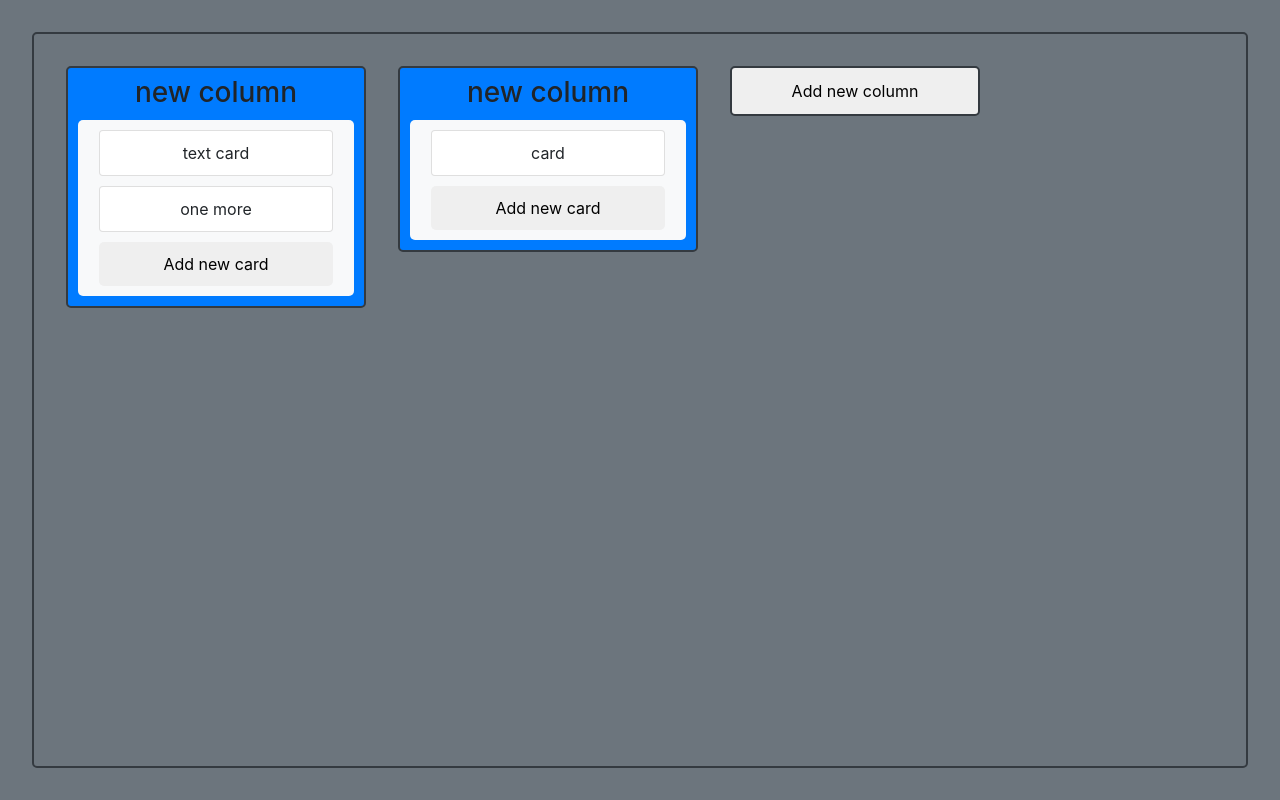
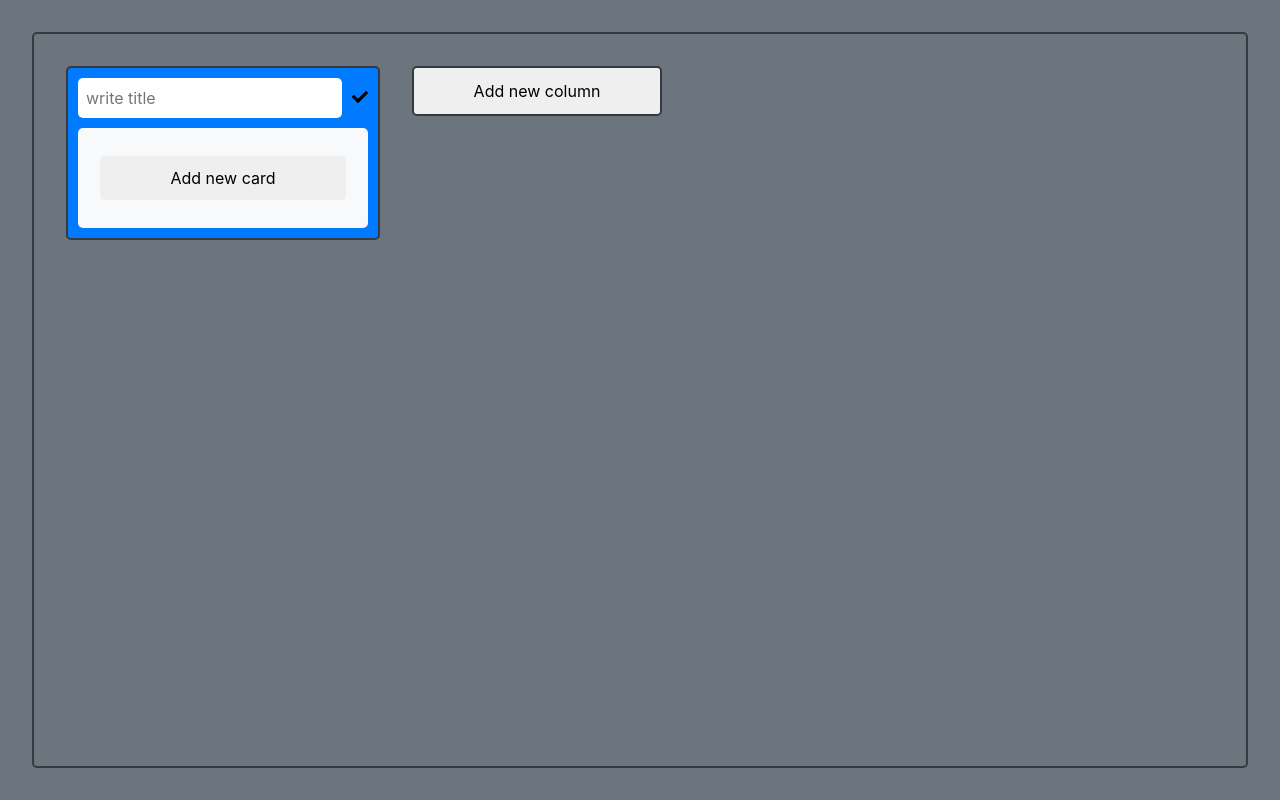
Before and after one commit to TuranC/kanban-board, a React (Create React App) app: page / in a window 1280 px wide. Both pictures are taken after a click on the button "Add new column". Built offline with nearby package versions, Linux system fonts and the light colour scheme.

Commit message:
editing title

```diff
--- a/package.json
+++ b/package.json
@@ -40,6 +40,7 @@
     "@babel/core": "^7.10.2",
     "@babel/preset-env": "^7.10.2",
     "@babel/preset-react": "^7.10.1",
+    "@fortawesome/fontawesome-free": "^5.13.0",
     "babel-eslint": "^10.1.0",
     "babel-loader": "^8.1.0",
     "bootstrap": "^4.5.0",
--- a/src/App.js
+++ b/src/App.js
@@ -9,20 +9,15 @@ class App extends React.Component {
     super(props);
 
     this.state = {
-      columns: [
-        {
-          title: 'new column',
-          cards: ['text card', 'one more'],
-        },
-      ],
+      columns: [],
     };
   }
 
   handleAddColumn = () => {
     const columnsArray = [];
     const newColumn = {
-      title: 'new column',
-      cards: ['card'],
+      title: '',
+      cards: [],
     };
     const { columns } = this.state;
     columns.push(newColumn);
@@ -41,7 +36,11 @@ class App extends React.Component {
     const initColumns = columns.map((col) => {
       const { title, cards } = col;
       return (
-        <Column title={title} cards={cards} key={`column${key++}`} />
+        <Column
+          title={title}
+          cards={cards}
+          key={`column${key++}`}
+        />
       );
     });
     return (
--- a/src/components/Column.js
+++ b/src/components/Column.js
@@ -2,14 +2,47 @@ import React from 'react';
 import './Column.scss';
 import PropTypes from 'prop-types';
 import Card from './Card';
+import ColumnSettings from './settings/ColumnSettings';
 
 let key = 0;
+const colSetKey = 0;
 
 class Column extends React.Component {
+  constructor(props) {
+    super(props);
+
+    this.state = {
+      title: '',
+      cards: [],
+      isChangedTag: false,
+    };
+  }
+
   handleAddCard = () => {
     this.setState({
       cards: this.props.cards.push('new card'),
     });
+  }
+
+  handleChangeTag = () => {
+    this.setState({
+      isChangedTag: !this.state.isChangedTag,
+    });
+  }
+
+  handleChange = (event) => {
+    this.setState({
+      title: event.target.value,
+    });
+  }
+
+  handleSubmit = (event) => {
+    event.preventDefault();
+    if (this.state.title.length > 0) {
+      this.setState({
+        isChangedTag: true,
+      });
+    }
   }
 
   render() {
@@ -21,10 +54,19 @@ class Column extends React.Component {
     if (this.props.cards.length === 0) {
       classesCardField.push('card-field-default');
     }
+    const changeTag = true;
 
     return (
       <div className="column bg-primary">
-        <h3 className="text-center mt-2">{this.props.title}</h3>
+        <ColumnSettings
+          title={this.state.title}
+          changeTag={changeTag}
+          handleSubmit={this.handleSubmit}
+          handleChange={this.handleChange}
+          handleChangeTag={this.handleChangeTag}
+          isChangedTag={this.state.isChangedTag}
+
+        />
         <div className={classesCardField.join(' ')}>
           {cards}
           <button type="button" className="card-field-button" onClick={this.handleAddCard}>Add new card</button>
--- /dev/null
+++ b/src/components/settings/ColumnSettings.js
@@ -0,0 +1,52 @@
+import React from 'react';
+import PropTypes from 'prop-types';
+import './ColumnSettings.scss';
+
+class ColumnSettings extends React.Component {
+  render() {
+    let change = this.props.changeTag;
+    const inputOrH3 = [
+      <h3 className="text-center mt-2 column-title" onClick={this.props.handleChangeTag}>{this.props.title}</h3>,
+      <i className="fas fa-ellipsis-v column-setting" />,
+    ];
+
+    if (!this.props.isChangedTag) {
+      if (change) {
+        const form = (
+          <form onSubmit={this.props.handleSubmit} className="column-settings-form">
+            <input
+              type="text"
+              value={this.props.title}
+              placeholder="write title"
+              className="column-input"
+              onChange={this.props.handleChange}
+            />
+            <button type="submit" className="fas fa-check column-setting-check" />
+          </form>
+        );
+
+        inputOrH3.shift();
+        inputOrH3.shift();
+        inputOrH3.push(form);
+        change = false;
+      }
+    }
+
+    return (
+      <div className="column-settings-title">
+        {inputOrH3}
+      </div>
+    );
+  }
+}
+
+ColumnSettings.propTypes = {
+  title: PropTypes.string.isRequired,
+  changeTag: PropTypes.bool.isRequired,
+  handleChange: PropTypes.func.isRequired,
+  handleSubmit: PropTypes.func.isRequired,
+  handleChangeTag: PropTypes.func.isRequired,
+  isChangedTag: PropTypes.bool.isRequired,
+};
+
+export default ColumnSettings;
--- /dev/null
+++ b/src/components/settings/ColumnSettings.scss
@@ -0,0 +1,47 @@
+.column-settings-title {
+  display: flex;
+  flex-direction: row;
+  justify-content: space-between;
+  align-items: center;
+  margin-left: 10px;
+  margin-right: 10px;
+
+  .column-settings-form {
+    display: flex;
+    flex-direction: row;
+    justify-content: space-between;
+    align-items: center;
+    width: 100%;
+  }
+
+  .column-title {
+    cursor: pointer;
+  }
+
+  .column-setting {
+    cursor: pointer;
+    margin-top: 8px;
+    margin-left: 10px;
+    align-items: center;
+  }
+
+  .column-setting-check {
+    cursor: pointer;
+    margin-top: 8px;
+    margin-left: 10px;
+    padding: 0;
+    align-items: center;
+    background-color: transparent;
+    border: none;
+    outline: none;
+  }
+
+  .column-input {
+    width: 100%;
+    margin-top: 10px;
+    border-radius: 5px;
+    border: none;
+    padding: 8px;
+    outline: none;
+  }
+}
--- a/src/index.js
+++ b/src/index.js
@@ -1,6 +1,7 @@
 import React from 'react';
 import ReactDOM from 'react-dom';
 import 'bootstrap/dist/css/bootstrap.min.css';
+import '@fortawesome/fontawesome-free/css/all.css';
 import './index.scss';
 import App from './App';
 
```
Also changed, not shown: 1 other file (tests, documents, lock files or other folders).
